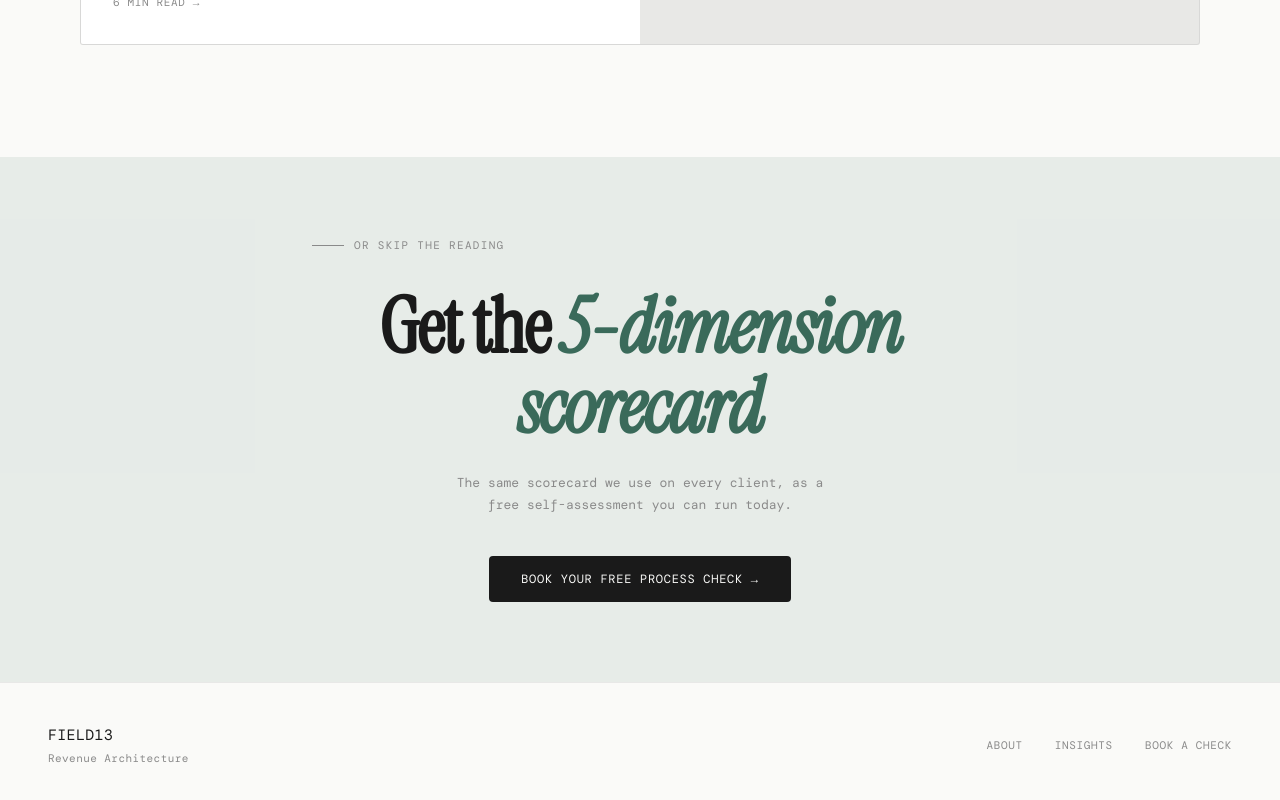
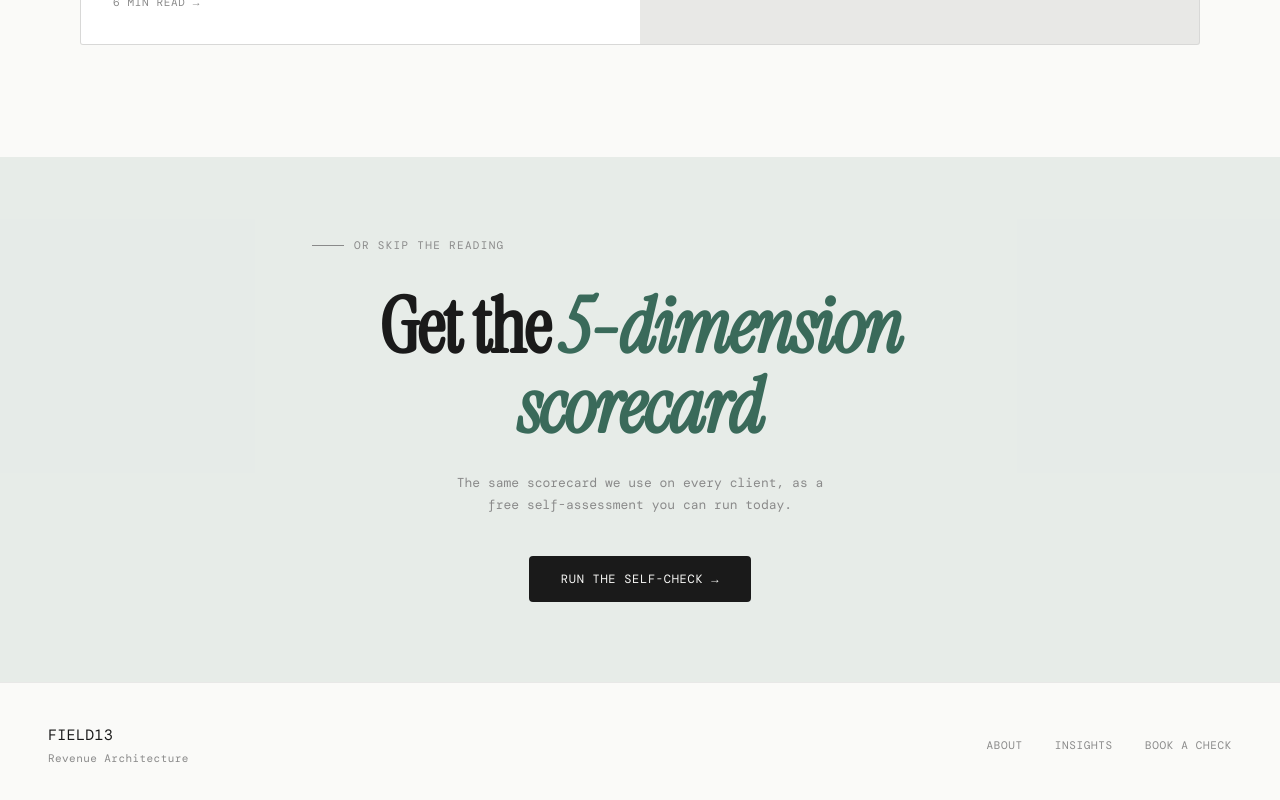
Before and after one commit to prajwalburug/Field13, a React (Vite) app: page /insights in a window 1280 px wide. Shown: the part 1560-2360 px from the top of the page. Built offline with nearby package versions, Linux system fonts and the light colour scheme; the HTML template or start-up script is replaced by a standard one; a web font is replaced by a local one.

Commit message:
feat: add self-serve quiz links to hero, CTA, about, and insights pages

```diff
--- a/src/components/sections/CRMCTA.jsx
+++ b/src/components/sections/CRMCTA.jsx
@@ -1,3 +1,5 @@
+import { Link } from 'react-router-dom';
+
 const CRMCTA = () => {
   return (
     <section className="cta-section cta-section-dark">
@@ -11,6 +13,11 @@ const CRMCTA = () => {
             Book your free Process Check →
           </a>
         </div>
+        <div className="cta-secondary">
+          <Link to="/process-check" className="btn-secondary">
+            Or run it yourself →
+          </Link>
+        </div>
       </div>
     </section>
   );
--- a/src/components/sections/CRMHero.jsx
+++ b/src/components/sections/CRMHero.jsx
@@ -1,3 +1,5 @@
+import { Link } from 'react-router-dom';
+
 const CRMHero = () => {
   return (
     <section className="hero">
@@ -13,6 +15,9 @@ const CRMHero = () => {
           <a href="https://cal.com/field13-r657gn/45min" className="btn-primary" target="_blank" rel="noopener noreferrer">
             Book your free Process Check →
           </a>
+          <Link to="/process-check" className="btn-secondary">
+            Take the self-assessment →
+          </Link>
         </div>
         <div className="hero-guarantee-line">3 fixes or it is on us. No pitch, no commitment.</div>
       </div>
--- a/src/data/content.js
+++ b/src/data/content.js
@@ -57,7 +57,8 @@ export const allTags = [...new Set(content.flatMap((c) => c.tags))].sort();
 export const scorecardContent = {
   title: 'Get the 5-dimension scorecard',
   summary: 'The same scorecard we use on every client, as a free self-assessment you can run today.',
-  cta: 'Book your free Process Check →'
+  cta: 'Run the self-check →',
+  ctaLink: '/process-check'
 };
 
 export const getContentBySlug = (slug) => content.find((c) => c.slug === slug);
--- a/src/pages/About.jsx
+++ b/src/pages/About.jsx
@@ -1,3 +1,4 @@
+import { Link } from 'react-router-dom';
 import Footer from '../components/layout/Footer';
 
 const About = () => {
@@ -49,9 +50,12 @@ const About = () => {
             If you want to see what we would find in your portal, it starts with one free call.
           </p>
           <div className="about-actions">
-            <a href="https://cal.com/field13-r657gn/45min" className="btn-primary" target="_blank" rel="noopener noreferrer">
-              Book your free Process Check →
-            </a>
+          <a href="https://cal.com/field13-r657gn/45min" className="btn-primary" target="_blank" rel="noopener noreferrer">
+            Book your free Process Check →
+          </a>
+          <Link to="/process-check" className="btn-secondary" style={{marginTop: '0.75rem'}}>
+            Take the self-assessment →
+          </Link>
           </div>
         </div>
       </section>
--- a/src/pages/Insights.jsx
+++ b/src/pages/Insights.jsx
@@ -60,9 +60,9 @@ const Insights = () => {
             The same scorecard we use on every client, as a free self-assessment you can run today.
           </p>
           <div className="cta-actions">
-            <a href="https://cal.com/field13-r657gn/45min" className="btn-primary" target="_blank" rel="noopener noreferrer">
-              Book your free Process Check →
-            </a>
+            <Link to="/process-check" className="btn-primary">
+              Run the self-check →
+            </Link>
           </div>
         </div>
       </section>
--- a/src/styles/globals.css
+++ b/src/styles/globals.css
@@ -597,6 +597,7 @@ section { padding: 7rem 3rem; }
   background: var(--bg-2);
 }
 .cta-section { text-align: center; background: var(--accent-2); }
+.cta-secondary { margin-top: 1rem; }
 .cta-eyebrow {
   font-size: 11px; letter-spacing: 0.12em; text-transform: uppercase;
   color: var(--ink-3); margin-bottom: 2rem;
```
